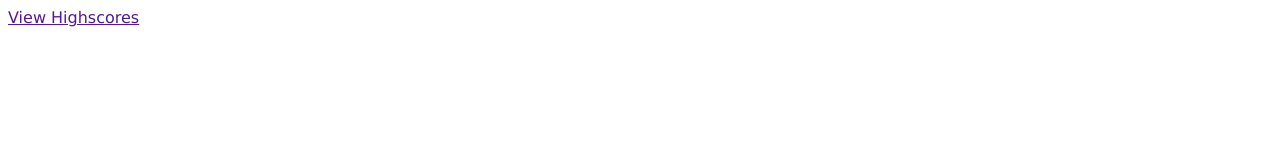
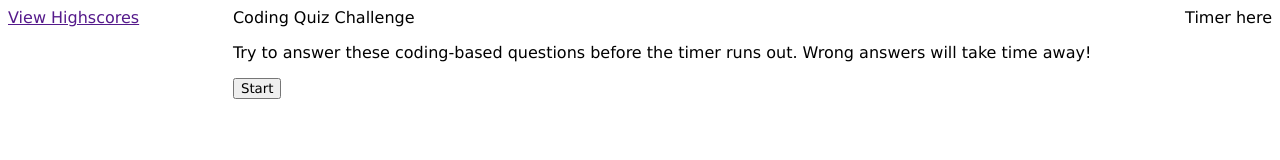
Before and after one commit to rtcottle/quiz-with-timer, a plain HTML site: page index.html in a window 1280 px wide. Drawn offline with Linux system fonts and the light colour scheme.

Commit message:
added css style and HTML elements

```diff
--- a/index.html
+++ b/index.html
@@ -8,14 +8,22 @@
     <title>Document</title>
   </head>
   <body>
+    <main class="container">
       <section class="nav">
         <a href="">View Highscores</a>
       </section>
-    <section class="container">
+      <section class="quiz">
+        <header>Coding Quiz Challenge</header>
+        <p>
+          Try to answer these coding-based questions before the timer runs out.
+          Wrong answers will take time away!
+        </p>
+        <button>Start</button>
         <!-- TODO: add heading element and paragraph element as well as start button -->
         <!-- TODO: possibly add multiple 'hidden' items with heading and answers.  -->
       </section>
-    <section class="timer"></section>
+      <section class="timer">Timer here</section>
+    </main>
     <script src="./script.js"></script>
   </body>
 </html>
--- a/style.css
+++ b/style.css
@@ -5,6 +5,11 @@
 a .nav {
   font-family: Verdana, Geneva, Tahoma, sans-serif;
   text-decoration: none;
+}
+
+.container {
+  display: flex;
+  justify-content: space-between;
 }
 
 .nav {
```
Lines whose indentation alone changed are shown as unchanged.
